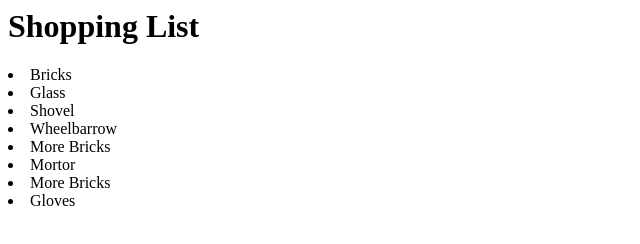
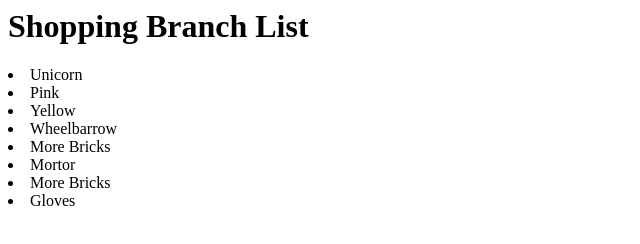
Before and after one commit to rodblackney/Github-Tutorial, a plain HTML site: page index.html in a window 1280 px wide. Shown: the whole page, without its empty margins (0-640 px from the left). Drawn offline with Linux system fonts and the light colour scheme.

Commit message:
Update index.html

```diff
--- a/index.html
+++ b/index.html
@@ -1,8 +1,8 @@
-<h1>Shopping List</h1>
+<h1>Shopping Branch List</h1>
 </ul>
-	<li>Bricks</li>
-	<li>Glass</li>
-	<li>Shovel</li>
+	<li>Unicorn</li>
+	<li>Pink</li>
+	<li>Yellow</li>
 	<li>Wheelbarrow</li>
 	<li>More Bricks</li>
 	<li>Mortor</li>
```
